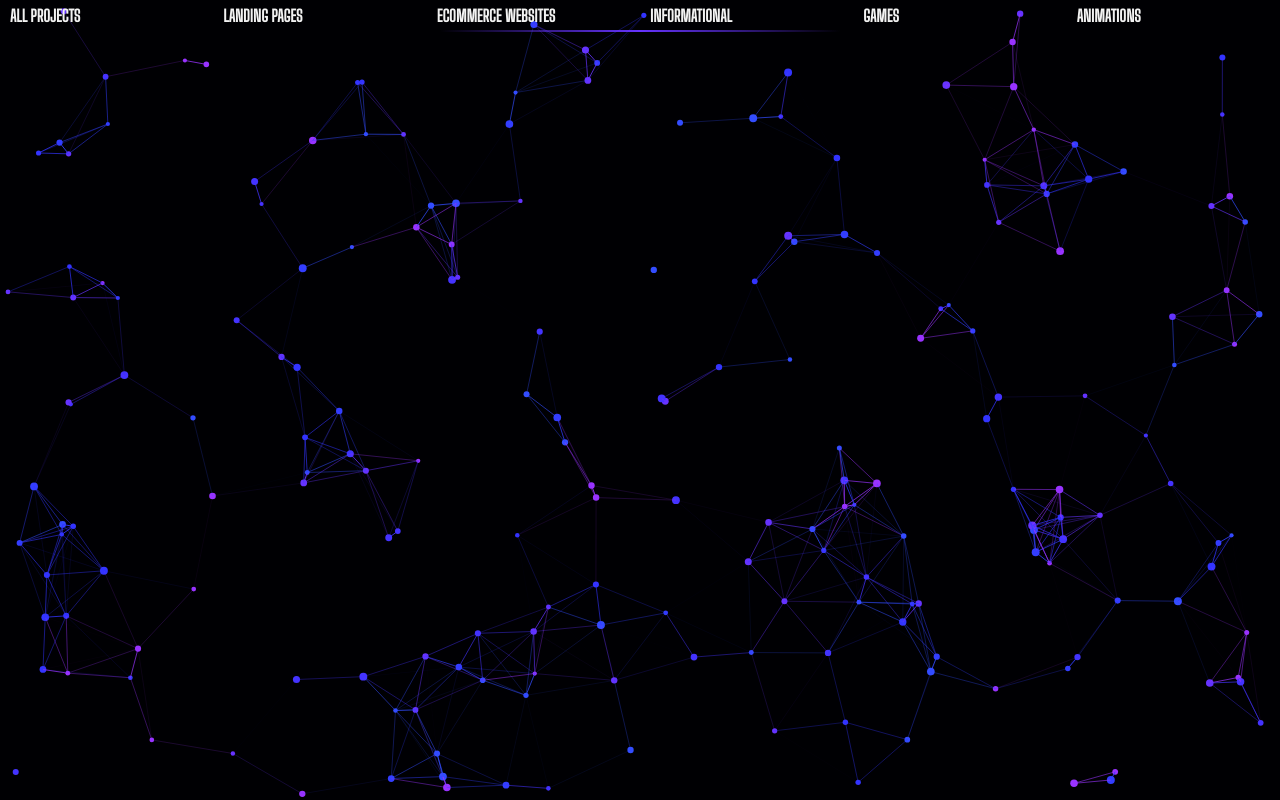
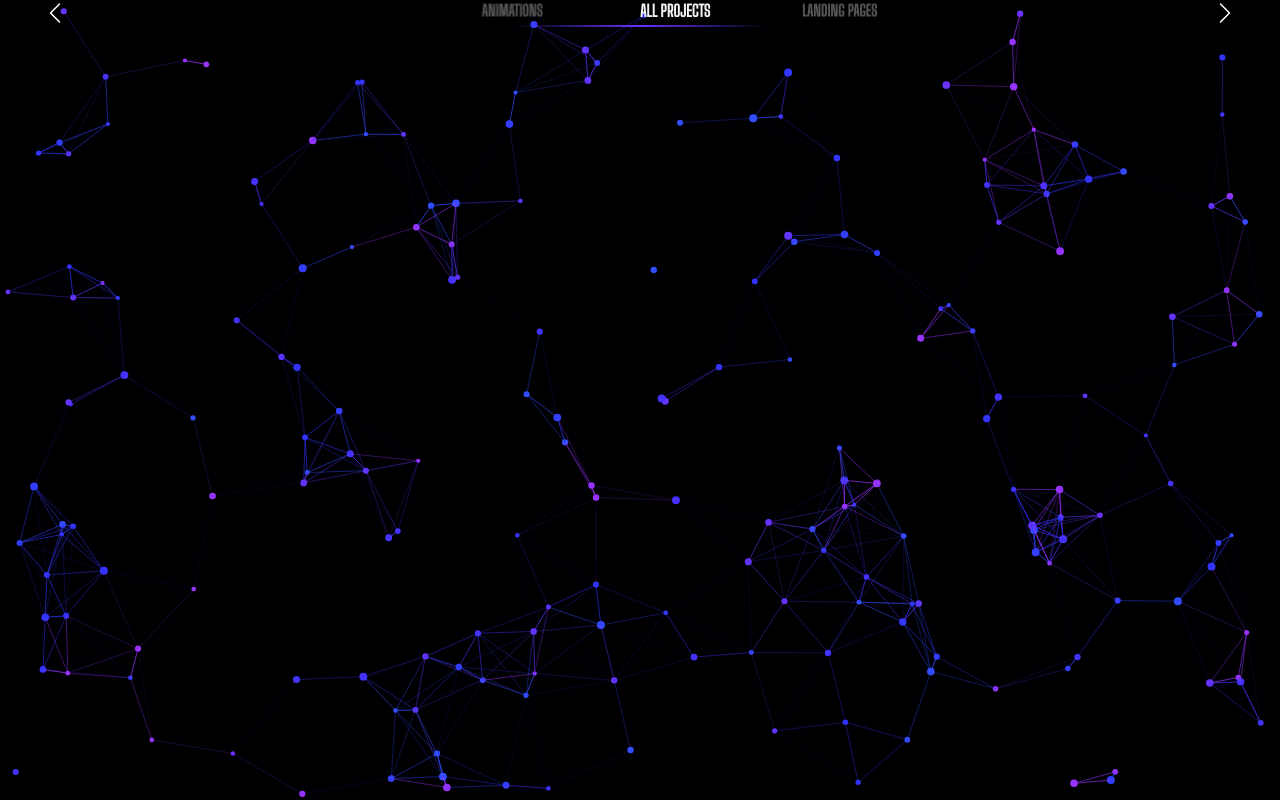
Before and after one commit to Giorgi014/portfolio, a Next.js app: page /en/home/categories in a window 1280 px wide. Built offline with nearby package versions, Linux system fonts and the light colour scheme.

Commit message:
style: continue refining categories section design and behavior

```diff
--- a/src/app/[locale]/home/categories/style/categories.scss
+++ b/src/app/[locale]/home/categories/style/categories.scss
@@ -6,21 +6,28 @@
 
 .all {
   @include displayCenter(center, center);
-  row-gap: 10px;
+  position: absolute;
   width: 100%;
-  position: relative;
-  &_categories {
+  .categories_navigation {
     position: relative;
     width: 100%;
-    height: 30px;
+    height: 25px;
+    transition: all 0.6s cubic-bezier(0.4, 0, 0.2, 1);
+    .all_categories {
+      position: absolute;
+      width: fit-content;
+      left: 50%;
+      transform: translateX(-50%);
+      transition: all 0.6s cubic-bezier(0.4, 0, 0.2, 1);
+      height: 20px;
       text-align: start;
-    padding-left: 10px;
       background: none;
       border: none;
       cursor: pointer;
       text-transform: uppercase;
       .category {
         position: relative;
+        width: fit-content;
         z-index: 1;
         font-size: clamp(14px, 2vw, 16px);
         font-weight: 700;
@@ -31,8 +38,10 @@
     }
     .slider_divider {
       position: absolute;
+      left: 50%;
+      transform: translateX(-50%);
       bottom: -2px;
-    width: 400px;
+      width: 250px;
       height: 2px;
       background: linear-gradient(
         90deg,
@@ -42,3 +51,33 @@
       );
     }
   }
+  .nav_btn {
+    @include displayCenter(center, center);
+    position: absolute;
+    width: 50px;
+    height: 50px;
+    border: none;
+    background-color: transparent;
+    cursor: pointer;
+    z-index: 100;
+    color: var(--white);
+    transition: all 0.3s;
+    &:hover {
+      color: var(--meteor_shower);
+    }
+
+    &.left {
+      left: 30px;
+      &:active {
+        transform: scale(0.65);
+      }
+    }
+
+    &.right {
+      right: 30px;
+      &:active {
+        transform: scale(0.65);
+      }
+    }
+  }
+}
--- a/src/app/[locale]/home/main/projects/page.tsx
+++ b/src/app/[locale]/home/main/projects/page.tsx
@@ -48,13 +48,13 @@ const Projects = ({ isOpen, onToggle }: ProjectProps) => {
           className={`${isClosing && "closing"}`}
           onAnimationEnd={handleAnimationEnd}
         >
-          <RiCloseLargeFill className="close" onClick={closeModal} />
           <header className="project_header">
             <h2 className="projects_head">{t("title")}</h2>
             <Categories
               categoryChange={setSelectedCategory}
               selectedCategory={selectedCategory}
             />
+            <RiCloseLargeFill className="close" onClick={closeModal} />
           </header>
           <Cart filterProjects={filterProjects} />
         </Container>
--- a/src/components/categories/categories.tsx
+++ b/src/components/categories/categories.tsx
@@ -1,31 +1,51 @@
 "use client";
 
-import { Button, categoriesNavigation } from "@/components";
+import { useSlider } from "@/app/hooks";
+import { categoriesNavigation } from "@/components";
 import { useTranslations } from "next-intl";
+import { BsChevronLeft, BsChevronRight } from "react-icons/bs";
+import { categoriesNavigationType } from "../type";
 
 type AllCategoriesProps = {
   categoryChange: (category: string) => void;
   selectedCategory: string;
+  filterNavigation: categoriesNavigationType[];
 };
 
 export const AllCategories = ({
   categoryChange,
   selectedCategory,
+  filterNavigation = categoriesNavigation,
 }: AllCategoriesProps) => {
   const t = useTranslations("projects.projectNavigation");
+  const { safeIndex, nextSlide, prevSlide, getCardStyle } = useSlider({
+    itemsLength: filterNavigation.length,
+    translateX: 160,
+    scale: 0.95,
+    rotateY: 0,
+  });
 
   return (
     <article className="all">
-      {categoriesNavigation.map((category) => (
-        <Button
+      <button onClick={prevSlide} className="nav_btn left">
+        <BsChevronLeft size={24} />
+      </button>
+      <nav className="categories_navigation">
+        {filterNavigation.map((category, index) => (
+          <button
             key={category.id}
             className={category.className}
             onClick={() => categoryChange(category.category)}
+            style={getCardStyle(index)}
           >
             <p className="category">{t(category.translationKey)}</p>
-        </Button>
+          </button>
         ))}
         <div className="slider_divider" />
+      </nav>
+      <button onClick={nextSlide} className="nav_btn right">
+        <BsChevronRight size={24} />
+      </button>
     </article>
   );
 };
--- a/src/components/categoryNavigation/projectsNavigation.ts
+++ b/src/components/categoryNavigation/projectsNavigation.ts
@@ -1,6 +1,6 @@
-import { categoriesNavigationProps } from "../type";
+import { categoriesNavigationType } from "../type";
 
-export const categoriesNavigation: categoriesNavigationProps[] = [
+export const categoriesNavigation: categoriesNavigationType[] = [
   {
     id: 0,
     className: "all_projects all_categories",
--- a/src/components/type.ts
+++ b/src/components/type.ts
@@ -134,8 +134,8 @@ export type UseSliderReturn = {
   getCardStyle: (index: number) => React.CSSProperties;
 };
 
-// Categories Navigation Props
-export type categoriesNavigationProps = {
+// Categories Navigation Type
+export type categoriesNavigationType = {
   id: number;
   className: string;
   category: string;
```
Lines whose indentation alone changed are shown as unchanged.
